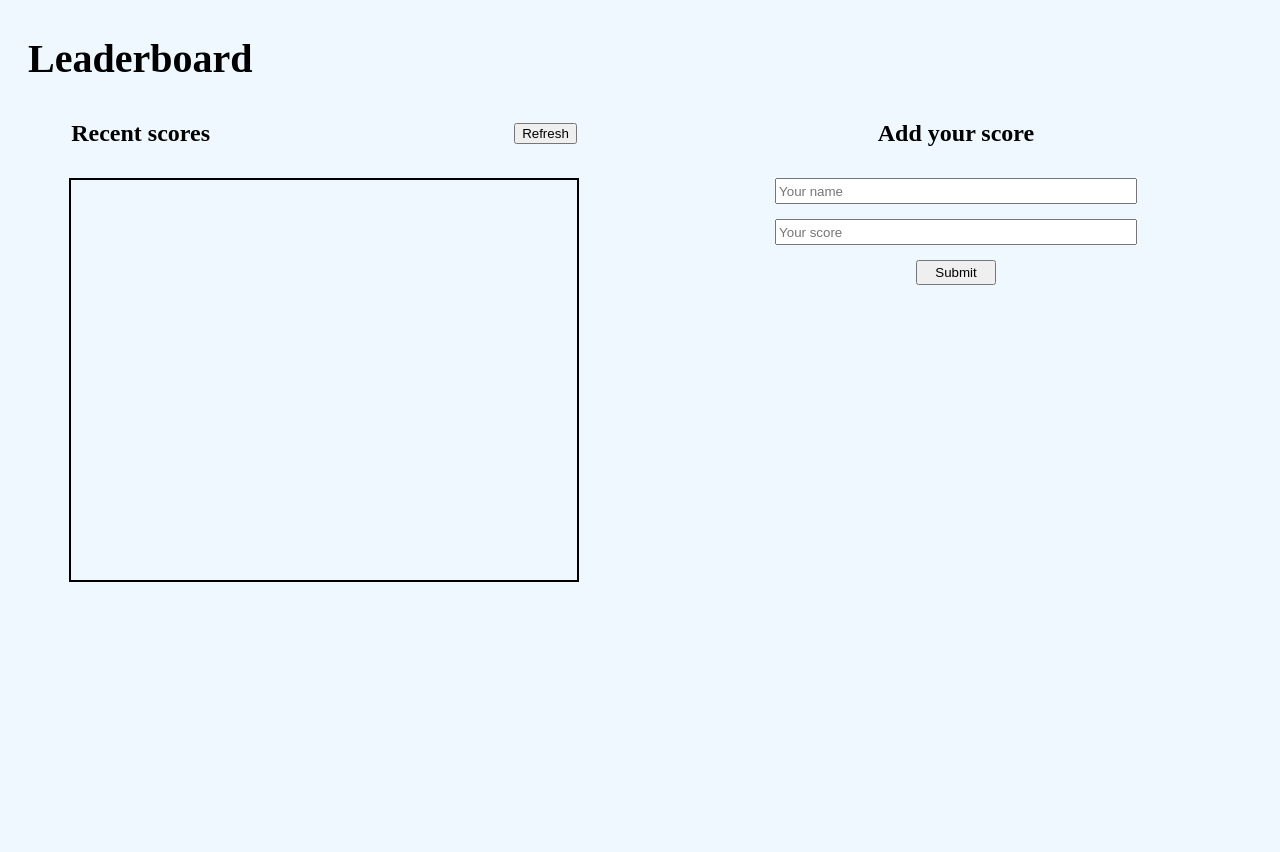
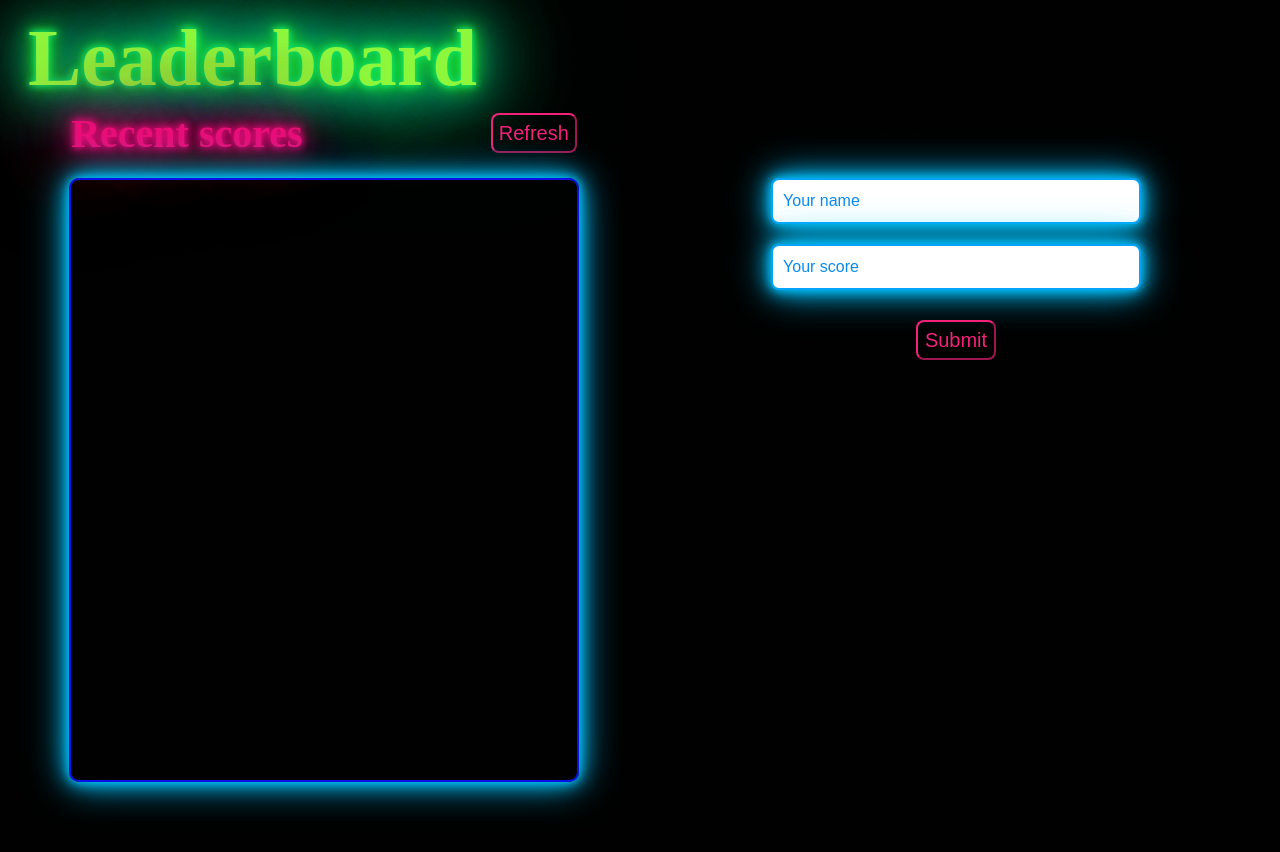
Before and after one commit to Zia123456/leaderboard, a website built with webpack: page src/index.html in a window 1280 px wide. Built offline with nearby package versions, Linux system fonts and the light colour scheme; no server answers.

Commit message:
design added

```diff
--- a/src/index.html
+++ b/src/index.html
@@ -17,12 +17,7 @@
           <h2 class="recent-scores-text">Recent scores</h2>
           <button class="refresh">Refresh</button>
         </div>
-        <div class="scores-list-container">
-          <!-- <div class="scores odd">Name: 100</div>
-          <div class="scores even">Name: 100</div>
-          <div class="scores odd">Name: 100</div>
-          <div class="scores even">Name: 100</div> -->
-        </div>
+        <div class="scores-list-container"></div>
       </div>
       <div class="add-your-score-container">
         <div class="text-container">
--- a/src/index.js
+++ b/src/index.js
@@ -21,5 +21,7 @@ submitBtn.addEventListener('click', async (e) => {
   const scoreValue = score.value;
   const player = new Player(userValue, scoreValue);
   const api = new Api();
+  user.value = '';
+  score.value = '';
   await api.post(player);
 });
--- a/src/styles.css
+++ b/src/styles.css
@@ -1,5 +1,7 @@
+/* stylelint-disable declaration-colon-newline-after */
+/* stylelint-disable value-list-comma-newline-after */
 body {
-  background-color: aliceblue;
+  background-color: rgb(1, 1, 1);
 }
 
 .navbar-container {
@@ -11,7 +13,11 @@ body {
 
 .leaderboard-text {
   margin-left: 20px;
-  font-size: 40px;
+  font-size: 80px;
+  color: rgb(141, 247, 59);
+  text-shadow: 0 0 7px rgb(14, 231, 140), 0 0 10px rgb(17, 228, 35),
+    0 0 21px rgb(48, 243, 4), 0 0 42px #0fa, 0 0 82px #0fa, 0 0 92px #0fa,
+    0 0 102px #0fa, 0 0 151px #0fa;
 }
 
 .main-container {
@@ -37,23 +43,98 @@ body {
   align-items: center;
 }
 
+.recent-scores-text {
+  font-size: 40px;
+  color: rgb(233, 13, 120);
+  text-shadow: 0 0 7px rgb(233, 13, 120), 0 0 10px rgb(233, 13, 120),
+    0 0 21px rgb(233, 13, 120), 0 0 42px rgb(239, 13, 122),
+    0 0 82px rgb(242, 11, 123), 0 0 92px rgb(221, 44, 130),
+    0 0 102px rgb(233, 62, 144), 0 0 151px rgb(238, 78, 156);
+}
+
+.refresh {
+  height: 40px;
+  color: #f32179;
+  border-color: #f32179;
+  font-size: 20px;
+  transition: 0.2s;
+  background-color: transparent;
+  border-radius: 8px;
+  cursor: pointer;
+}
+
+.refresh:hover {
+  color: #fff;
+  background: #f32179;
+  box-shadow: 0 0 10px #f32179, 0 0 30px #f32179, 0 0 60px #f32179;
+}
+
 .scores-list-container {
   width: 80%;
-  height: 400px;
+  height: 600px;
   margin-top: 20px;
-  list-style: none;
-  border: 2px solid black;
-  overflow: scroll;
+  border: 2px solid rgb(9, 17, 232);
+  border-radius: 10px;
+  box-shadow: 0 0 10px #01c3fd, 0 0 20px #01c3fd, 0 0 40px #01c3fd;
+  overflow-y: scroll;
+  overflow-x: hidden;
+}
+
+::-webkit-scrollbar {
+  width: 20px;
+}
+
+/* Track */
+::-webkit-scrollbar-track {
+  box-shadow: inset 0 0 5px grey;
+  border-radius: 10px;
+}
+
+/* Handle */
+::-webkit-scrollbar-thumb {
+  background: rgb(255, 0, 123);
+  border-radius: 10px;
+}
+
+/* Handle on hover */
+::-webkit-scrollbar-thumb:hover {
+  box-shadow: 0 0 10px #f32179, 0 0 30px #f32179, 0 0 60px #f32179;
 }
 
 .scores {
-  width: 100%;
-  height: 20px;
+  width: 90%;
+  height: 40px;
+  margin-left: 5%;
+  margin-top: 5px;
   padding-left: 10px;
+  display: flex;
+  align-items: center;
+  border: 1px solid rgb(219, 142, 17);
+  border-radius: 8px;
+  font-size: 20px;
+  color: #edca06;
+  box-shadow: 0 0 10px #f32179, 0 0 30px #f32179, 0 0 30px #f32179;
 }
 
-.scores:nth-child(odd) {
-  background-color: gray;
+.scores:nth-child(1) {
+  background-image: url(./modules/images/first-position.png);
+  background-repeat: no-repeat;
+  background-position: 98% 50%;
+  background-size: 40px 40px;
+}
+
+.scores:nth-child(2) {
+  background-image: url(./modules/images/second-position.png);
+  background-repeat: no-repeat;
+  background-position: 98% 50%;
+  background-size: 40px 40px;
+}
+
+.scores:nth-child(3) {
+  background-image: url(./modules/images/third-position.png);
+  background-repeat: no-repeat;
+  background-position: 98% 50%;
+  background-size: 40px 40px;
 }
 
 .add-your-score-container {
@@ -78,15 +159,39 @@ body {
   display: flex;
   flex-direction: column;
   align-items: center;
-  gap: 15px;
+  gap: 20px;
 }
 
 input {
   width: 70%;
-  height: 20px;
+  height: 40px;
+  border: 2px solid rgb(6, 164, 249);
+  border-radius: 8px;
+  box-shadow: 0 0 10px #01c3fd, 0 0 20px #01c3fd, 0 0 40px #01c3fd;
+  padding-left: 10px;
+  outline: none;
+}
+
+input::placeholder {
+  font-size: medium;
+  color: #098aec;
 }
 
 .submit {
   width: 80px;
-  height: 25px;
+  margin-top: 10px;
+  height: 40px;
+  color: #f32179;
+  border-color: #f32179;
+  font-size: 20px;
+  transition: 0.2s;
+  background-color: transparent;
+  border-radius: 8px;
+  cursor: pointer;
 }
+
+.submit:hover {
+  color: #fff;
+  background: #f32179;
+  box-shadow: 0 0 10px #f32179, 0 0 30px #f32179, 0 0 60px #f32179;
+}
```
Also changed, not shown: src/modules/images/first-position.png (added), src/modules/images/second-position.png (added), src/modules/images/third-position.png (added).
